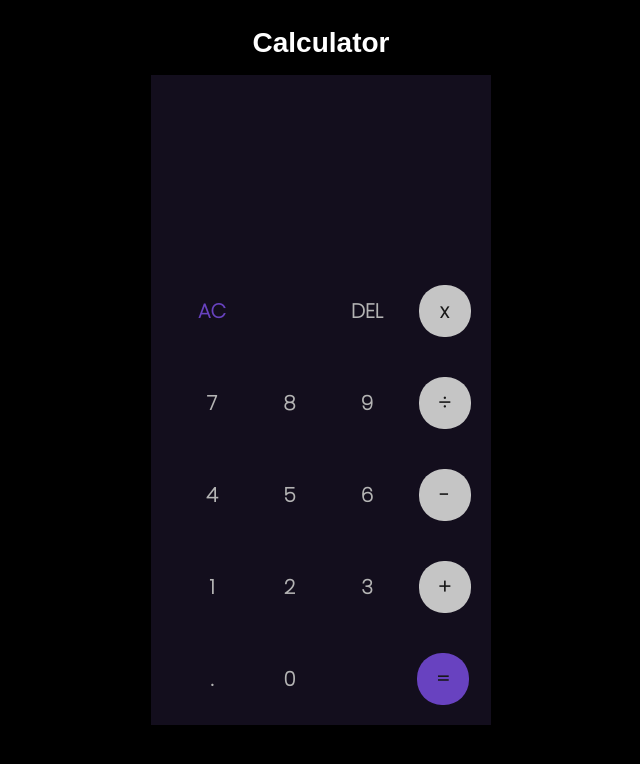
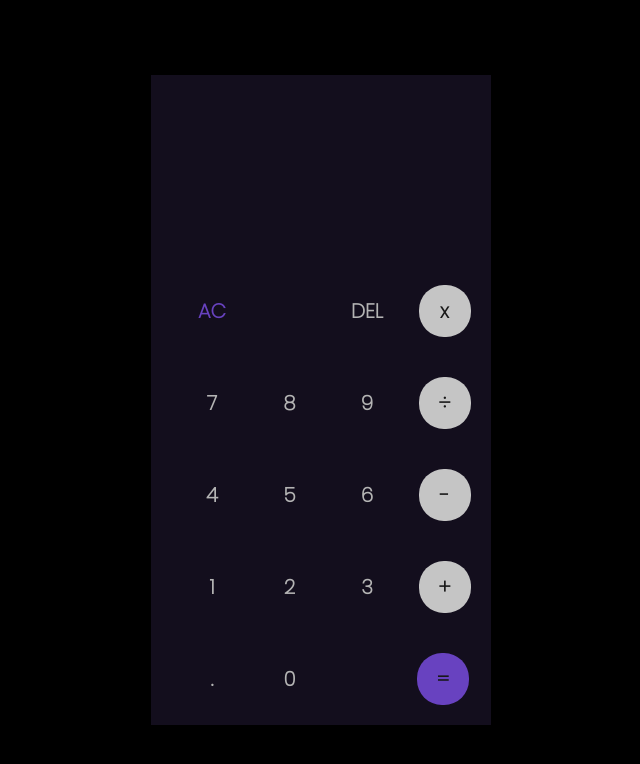
Before and after one commit to meeetppatel/calculator, a plain HTML site: page index.html in a window 1280 px wide. Shown: the whole page, without its empty margins (319-959 px from the left). Drawn offline with Linux system fonts and the light colour scheme; a web font is replaced by a local one.

Commit message:
removed header

```diff
--- a/index.html
+++ b/index.html
@@ -10,9 +10,6 @@
 </head>
 
 <body>
-    <header>
-        <h1>Calculator</h1>
-    </header>
     <div class="calculator">
         <div class="screen">
             <div id="last-value"></div>
```
